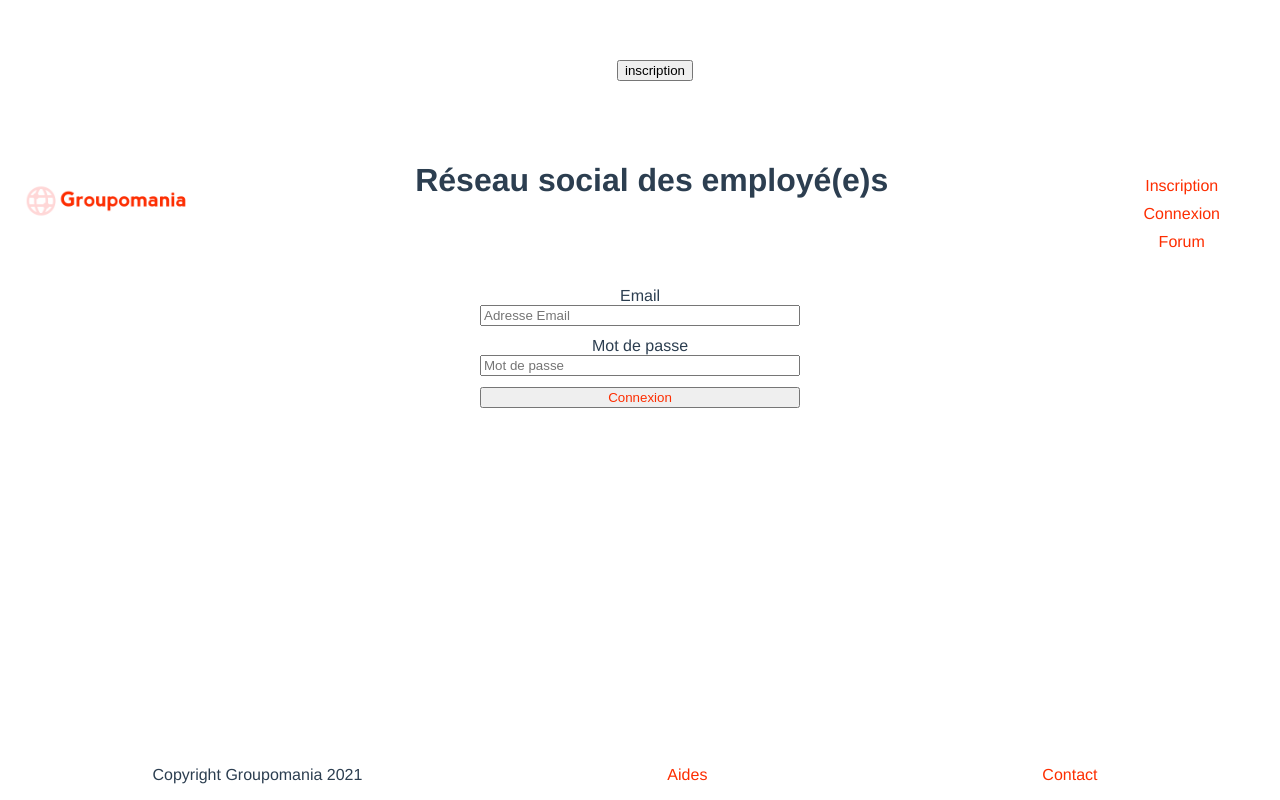
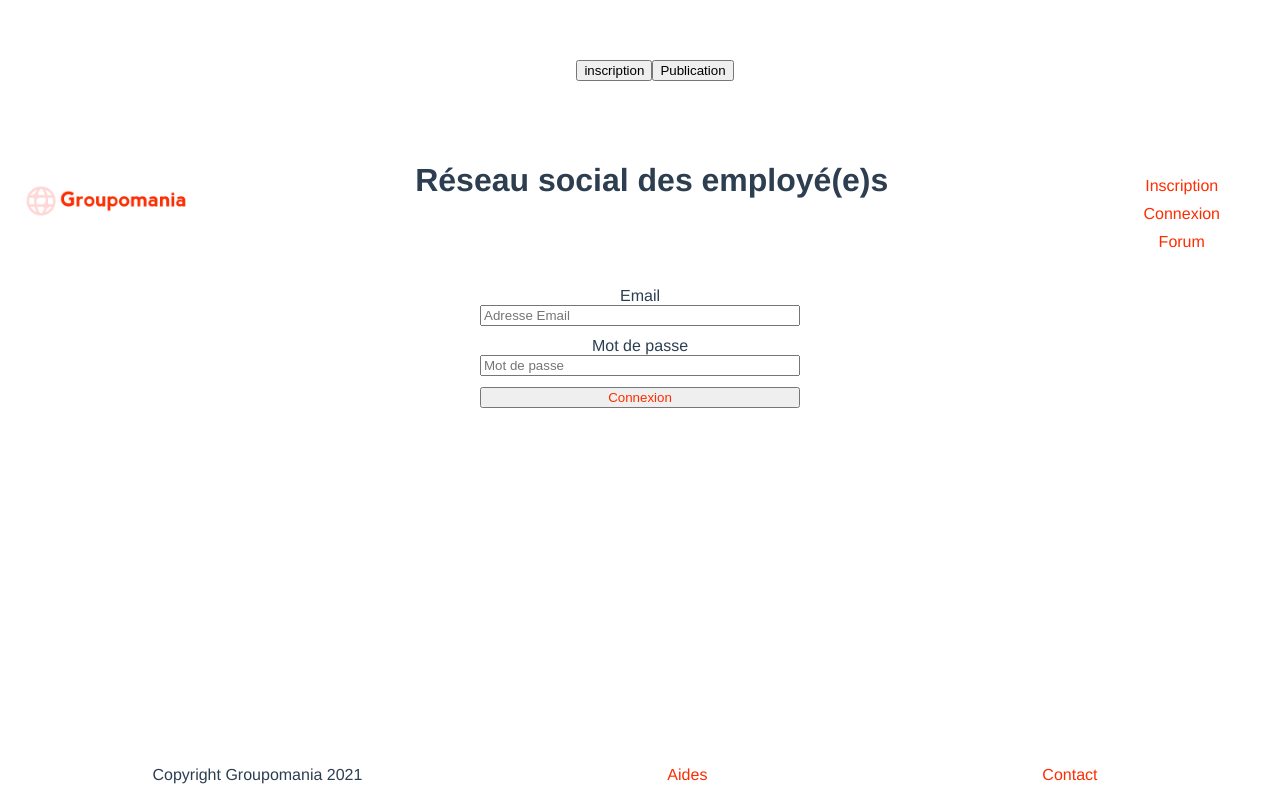
Before and after one commit to Etudiantoc-dev/p7_front_rs, a Vue app: page /#/ in a window 1280 px wide. Built offline with nearby package versions, Linux system fonts and the light colour scheme.

Commit message:
+ page Publication

```diff
--- a/package.json
+++ b/package.json
@@ -10,6 +10,7 @@
   "dependencies": {
     "core-js": "^3.6.5",
     "vue": "^2.6.11",
+    "vue-router": "^3.5.3",
     "vuex": "^3.4.0"
   },
   "devDependencies": {
--- a/src/App.vue
+++ b/src/App.vue
@@ -2,7 +2,9 @@
 <template>
 <div id="app">
   <div id="nav">
-    <router-link to="/"></router-link><router-link to="/Signup" tag ="button">inscription</router-link>
+    <router-link to="/"></router-link>
+    <router-link to="/Signup" tag ="button">inscription</router-link>
+    <router-link to= "/Publication" tag = "button">Publication</router-link>
    </div> <!-- Comment cibler et utiliser le lien "Inscription" déjà construit dans Header-->
     <router-view  />
   </div>
--- a/src/router/index.js
+++ b/src/router/index.js
@@ -3,6 +3,7 @@ import Router from 'vue-router'
 import Accueil from '../views/Accueil.vue'
 import Signup from '../views/Signup.vue'
 import VueRouter from 'vue-router'
+import Publication from '../views/Publication.vue'
 
 Vue.use(VueRouter)
 
@@ -17,6 +18,11 @@ export default new Router({
       path:'/Signup',
       name:'signup',
       component: Signup
+    },
+    {
+      path: '/Publication',
+      name:'publication',
+      component: Publication
     }
 
   ]
--- /dev/null
+++ b/src/views/Publication.vue
@@ -0,0 +1,20 @@
+<script>
+import Footer from "../components/Footer.vue";
+import Header from "../components/Header.vue";
+
+export default {
+  name: "Publication",
+  components: {
+    Footer,
+    Header,
+  },
+};
+</script>
+<template id="app" class="app">
+  <section>
+    <aside>
+      <Header />
+      <Footer />
+    </aside>
+  </section>
+</template>
```
Also changed, not shown: 1 other file (tests, documents, lock files or other folders).
